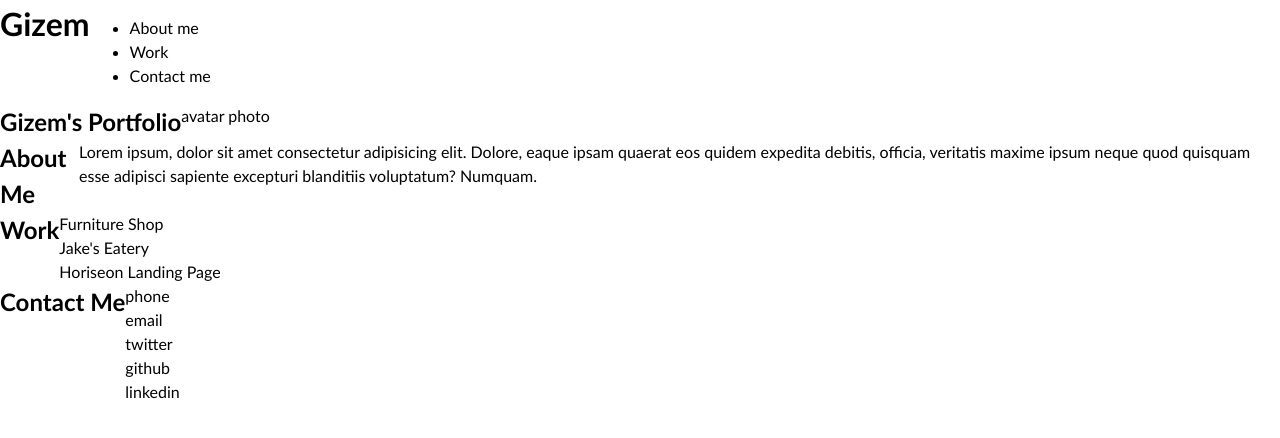
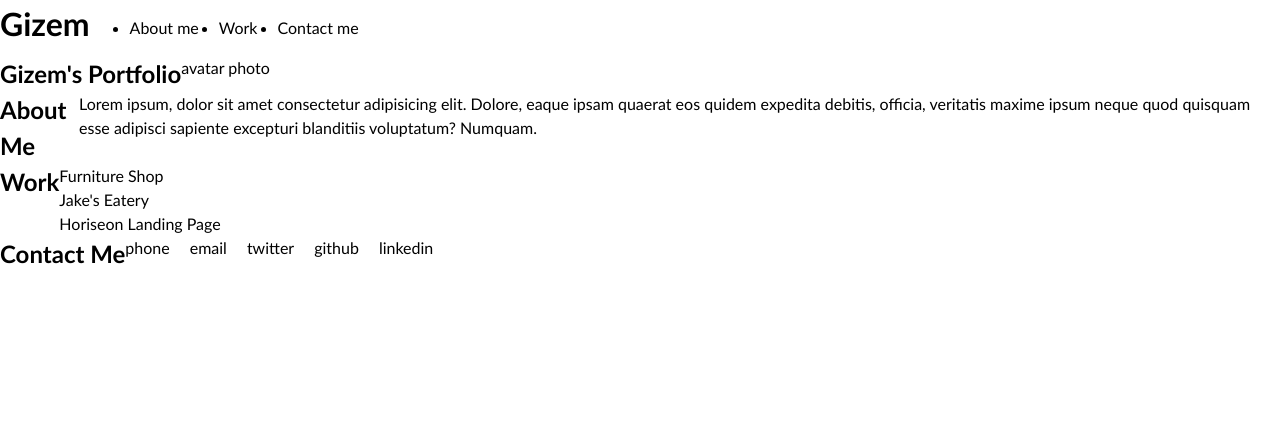
Before and after one commit to Gizem03/responsive-portfolio-website, a plain HTML site: page index.html in a window 1280 px wide. Drawn offline with Linux system fonts and the light colour scheme.

Commit message:
further flex changes

```diff
--- a/css/style.css
+++ b/css/style.css
@@ -12,6 +12,11 @@ body {
 
 header {
   display: flex;
+}
+
+ul {
+  display: flex;
+  gap: 20px;
 }
 
 .hero-banner div {
@@ -42,3 +47,8 @@ p {
 #contact {
   display: flex;
 }
+
+#contact div {
+  display: flex;
+  gap: 20px;
+}
```
